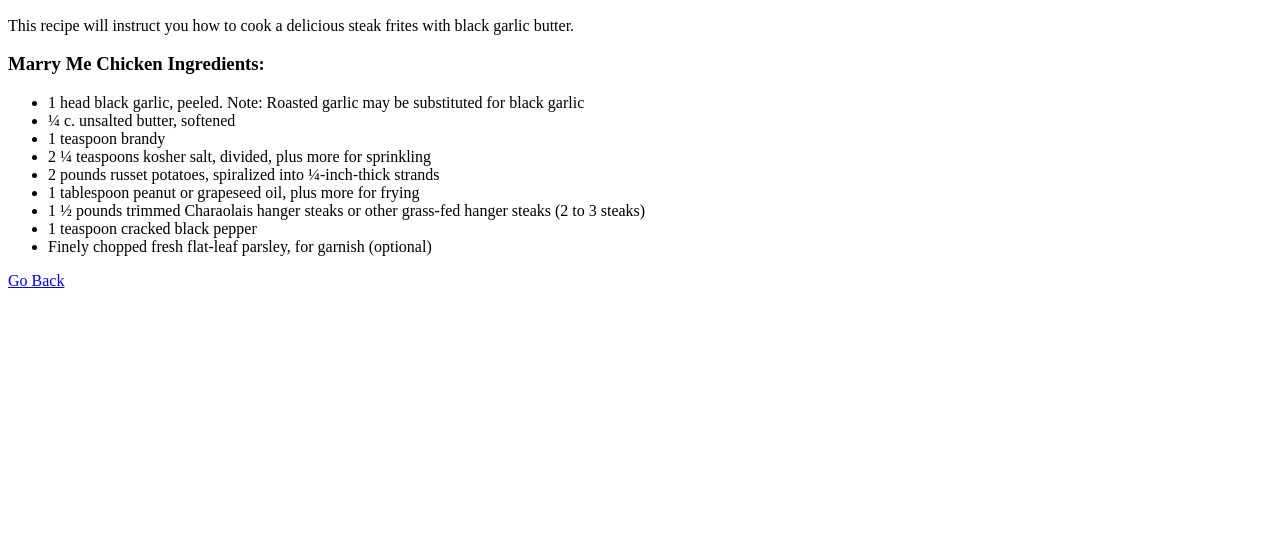
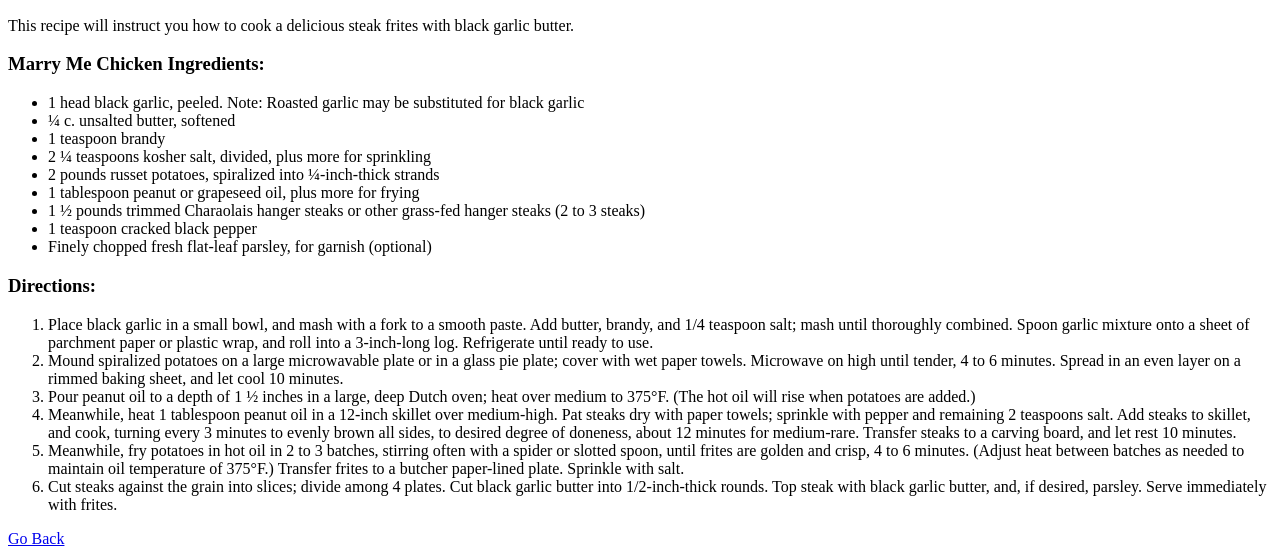
Before and after one commit to gering92/odin-recipes, a plain HTML site: page recipes/steak_frites_with_black_garlic_butter.html in a window 1280 px wide. Shown: the part 734-1290 px from the top of the page. Before the commit the page ends 1032 px from the top, so only its background shows below. Drawn offline with Linux system fonts and the light colour scheme.

Commit message:
Finished steak frites directions.

```diff
--- a/recipes/steak_frites_with_black_garlic_butter.html
+++ b/recipes/steak_frites_with_black_garlic_butter.html
@@ -26,6 +26,17 @@
         <li>Finely chopped fresh flat-leaf parsley, for garnish (optional)</li>
     </ul>
 
+    <h3>Directions:</h3>
+
+    <ol>
+        <li>Place black garlic in a small bowl, and mash with a fork to a smooth paste. Add butter, brandy, and 1/4 teaspoon salt; mash until thoroughly combined. Spoon garlic mixture onto a sheet of parchment paper or plastic wrap, and roll into a 3-inch-long log. Refrigerate until ready to use.</li>
+        <li>Mound spiralized potatoes on a large microwavable plate or in a glass pie plate; cover with wet paper towels. Microwave on high until tender, 4 to 6 minutes. Spread in an even layer on a rimmed baking sheet, and let cool 10 minutes.</li>
+        <li>Pour peanut oil to a depth of 1 &frac12 inches in a large, deep Dutch oven; heat over medium to 375°F. (The hot oil will rise when potatoes are added.)</li>
+        <li>Meanwhile, heat 1 tablespoon peanut oil in a 12-inch skillet over medium-high. Pat steaks dry with paper towels; sprinkle with pepper and remaining 2 teaspoons salt. Add steaks to skillet, and cook, turning every 3 minutes to evenly brown all sides, to desired degree of doneness, about 12 minutes for medium-rare. Transfer steaks to a carving board, and let rest 10 minutes.</li>
+        <li>Meanwhile, fry potatoes in hot oil in 2 to 3 batches, stirring often with a spider or slotted spoon, until frites are golden and crisp, 4 to 6 minutes. (Adjust heat between batches as needed to maintain oil temperature of 375°F.) Transfer frites to a butcher paper-lined plate. Sprinkle with salt.</li>
+        <li>Cut steaks against the grain into slices; divide among 4 plates. Cut black garlic butter into 1/2-inch-thick rounds. Top steak with black garlic butter, and, if desired, parsley. Serve immediately with frites.</li>
+
+    </ol>
 
     <a href="../index.html">Go Back</a>
 </body>
```
